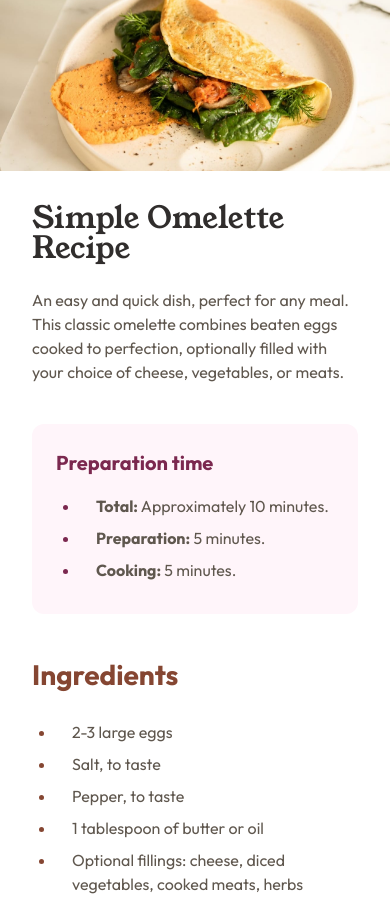
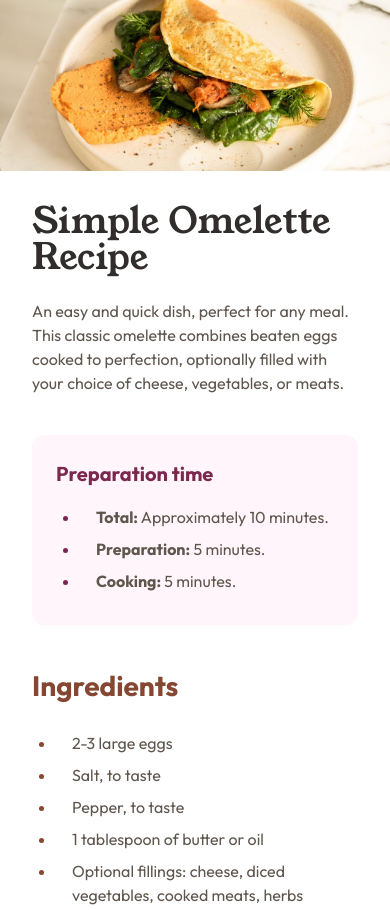
Before and after one commit to RobertsPeirags/frontend-mentor-recipe-page, a plain HTML site: page index.html in a window 390 px wide. Shown: the top 910 px of the page. Drawn offline with Linux system fonts and the light colour scheme.

Commit message:
remove text clmap

```diff
--- a/assets/css/styles.css
+++ b/assets/css/styles.css
@@ -147,7 +147,7 @@ main {
 
 /* Recipe Header */
 .recipe-header > h1 {
-    font-size: clamp(1.9rem, 5vw, 2.25rem);
+    font-size: 2.25rem;
     line-height: 1;
     font-weight: 400;
     font-family: 'Young Serif', serif;
```
